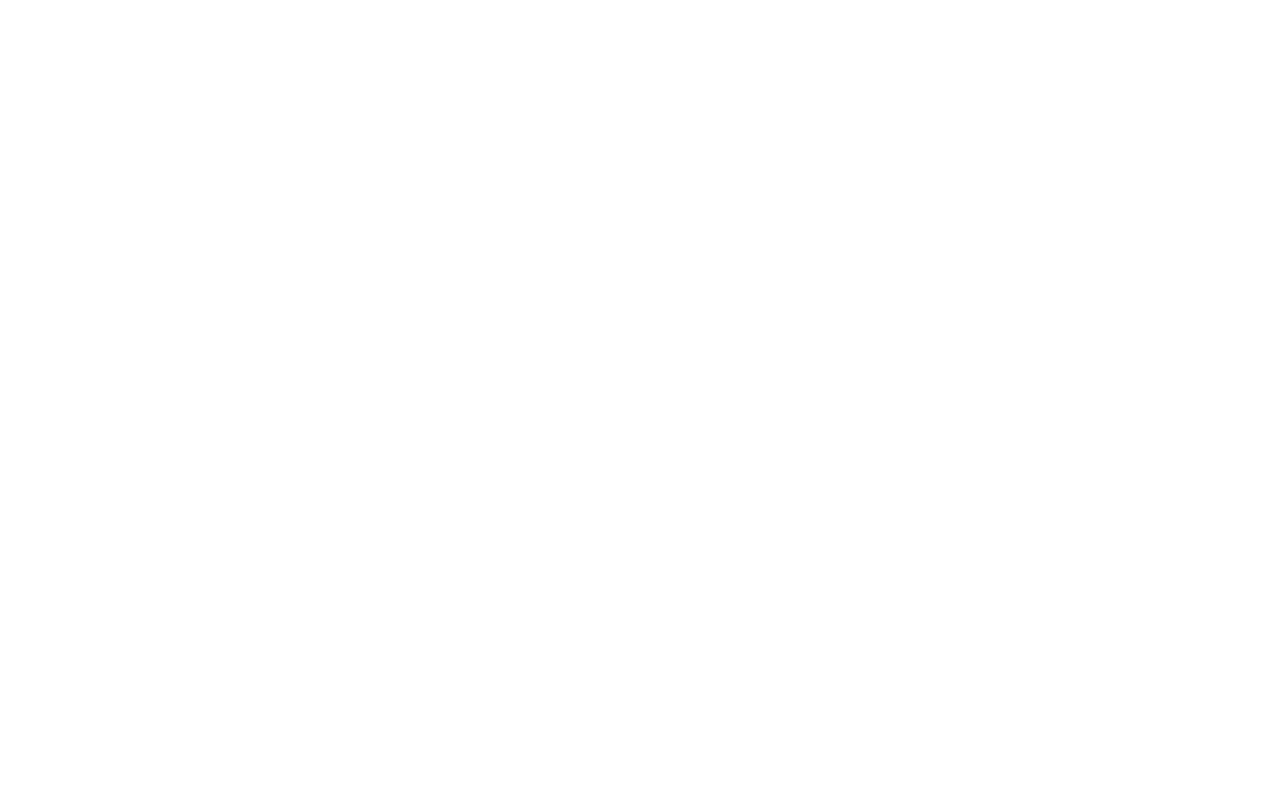
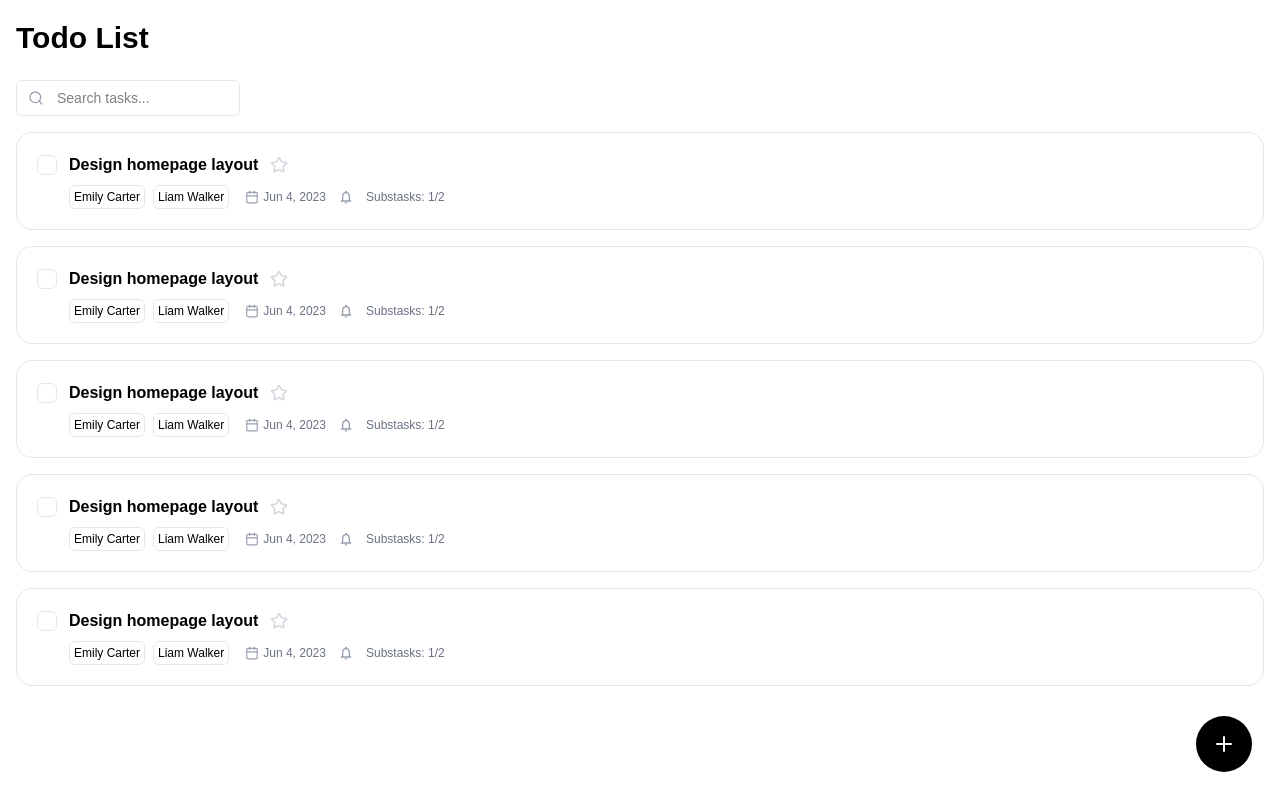
Before and after one commit to tiagowl/todo-ten, a React (Vite) app: page / in a window 1280 px wide. Built offline with nearby package versions, Linux system fonts and the light colour scheme.

Commit message:
style(ui): layout basico ajustado

```diff
--- a/package.json
+++ b/package.json
@@ -13,6 +13,7 @@
     "@tailwindcss/vite": "^4.1.12",
     "react": "^19.1.1",
     "react-dom": "^19.1.1",
+    "react-icons": "^5.5.0",
     "tailwindcss": "^4.1.12"
   },
   "devDependencies": {
--- a/src/App.tsx
+++ b/src/App.tsx
@@ -1,12 +1,59 @@
 import { useState } from 'react'
+import { LuSearch } from "react-icons/lu";
+import { LuStar } from "react-icons/lu";
+import { LuCalendar } from "react-icons/lu";
+import { MdOutlineNotificationsNone } from "react-icons/md";
+import { FiPlus } from "react-icons/fi";
 
 function App() {
 
 
   return (
-    <main className="w-screen h-screen" >
+    <div className='w-full h-screen relative flex justify-end items-end' >
 
-    </main>
+        <button className="bg-black w-14 h-14 rounded-full flex items-center justify-center right-7 bottom-7 absolute fixed" >
+          <FiPlus className="text-white text-2xl" />
+        </button>
+
+      <main className="w-full h-screen px-4 py-5 flex flex-col" >
+
+
+
+        <h1 className="font-semibold text-black text-3xl mb-6" >Todo List</h1>
+
+        <form className="w-screen flex h-auto mb-4" >
+          <div className="relative w-56">
+            <LuSearch className='absolute left-3 top-1/2 transform -translate-y-1/2 text-gray-400'  />
+            <input type="text" placeholder="Search tasks..." className="border pl-10 placeholder:text-sm border-gray-200 border-solid w-full h-9 bg-white rounded-md"/>
+          </div>
+        </form>
+
+        {[0,1,2,3,4].map(() => ( <article className="w-full h-auto mb-4 p-5 rounded-2xl border flex flex-col border-gray-200 border-solid" >
+          <div className="w-full flex items-center" >
+            <span className="h-5 w-5 rounded-md border border-solid border-gray-200" ></span>
+            <h2 className="text-black ml-3 font-semibold text-md" >Design homepage layout</h2>
+            <LuStar className="text-lg ml-3 text-gray-300" />
+          </div>
+
+          <div className="flex w-full items-center pl-8 mt-2" >
+            <span className="border px-1 items-center rounded-md flex border-solid border-gray-200 w-auto h-6" >
+              <p className="text-xs" >Emily Carter</p>
+            </span>
+            <span className="border px-1 items-center ml-2 rounded-md flex border-solid border-gray-200 w-auto h-6" >
+              <p className="text-xs" >Liam Walker</p>
+            </span>
+
+            <LuCalendar className="text-sm text-gray-400 ml-4" />
+            <p className="text-xs text-gray-500 ml-1" >Jun 4, 2023</p>
+
+            <MdOutlineNotificationsNone className="text-md ml-3 text-gray-400" />
+
+            <p className="text-xs text-gray-500 ml-3" >Substasks: 1/2</p>
+          </div>
+
+        </article>))}
+      </main>
+    </div>
   )
 }
 
--- a/src/global.css
+++ b/src/global.css
@@ -1 +1,8 @@
-@import "tailwindcss"
+@import "tailwindcss";
+
+@import url('https://fonts.googleapis.com/css2?family=Geist:wght@100..900&family=Josefin+Sans:ital,wght@0,100..700;1,100..700&family=Nunito:ital,wght@0,200..1000;1,200..1000&display=swap');
+
+
+*{
+    font-family: "Geist", sans-serif;
+}
```
Also changed, not shown: 1 other file (tests, documents, lock files or other folders).
